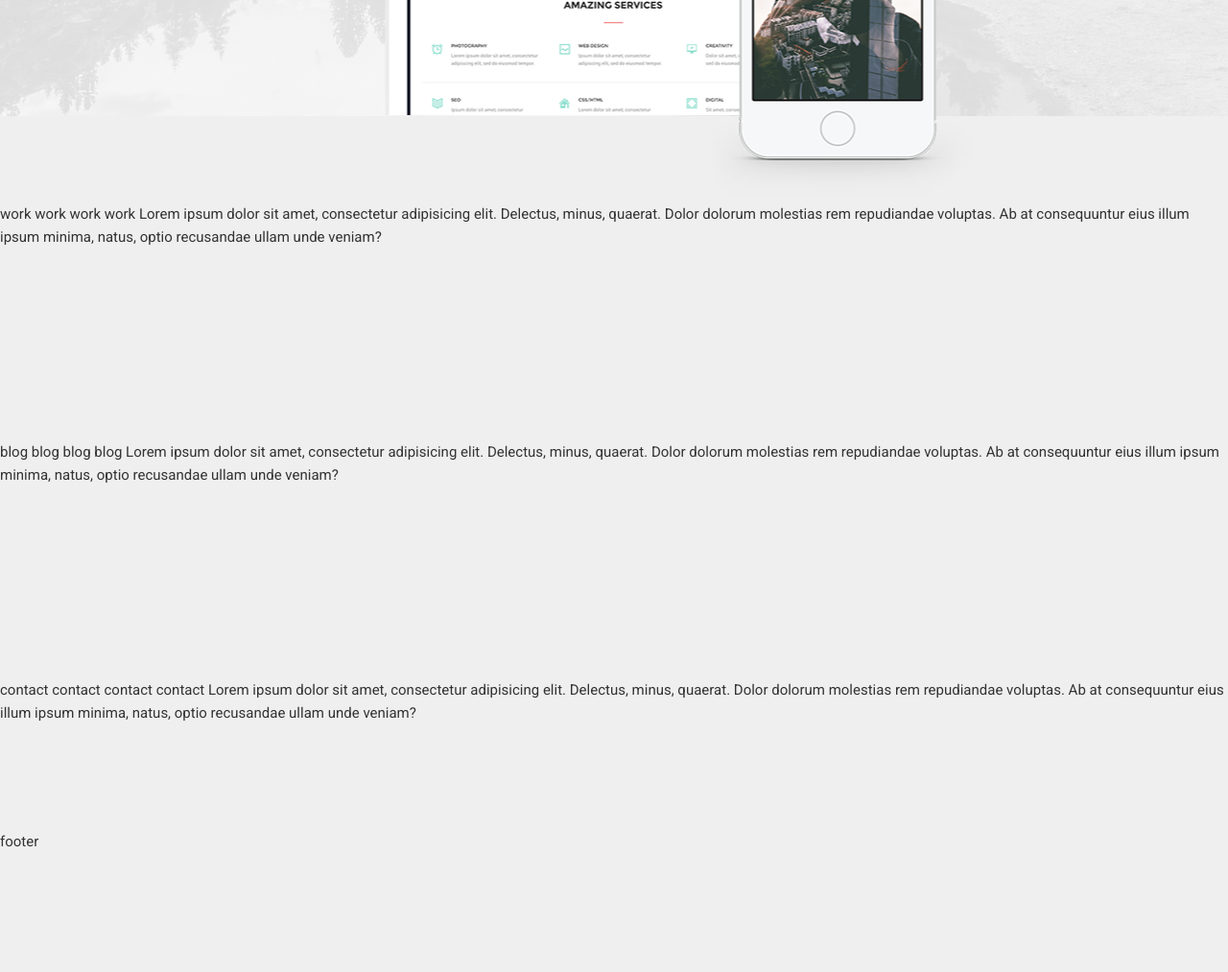
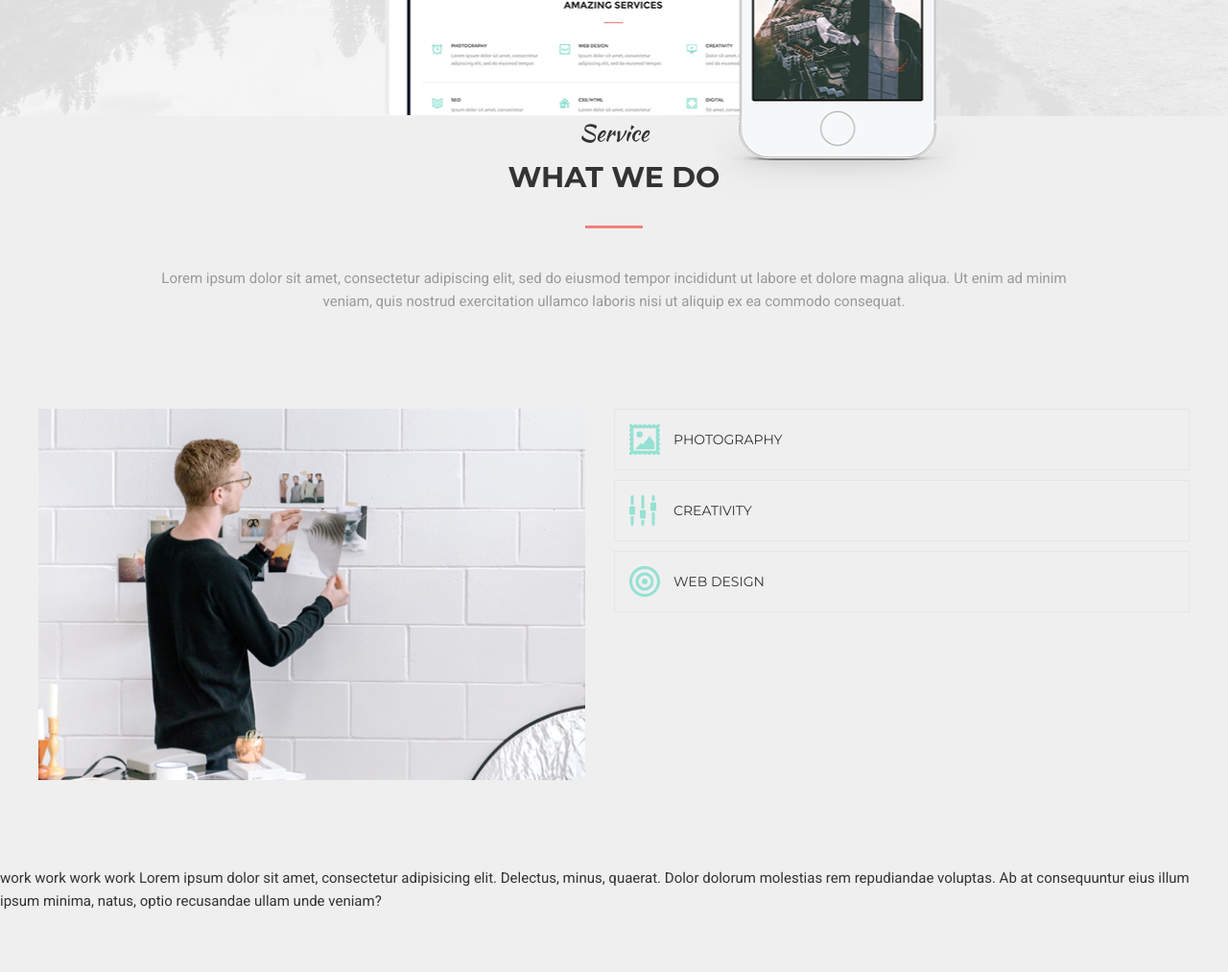
Before and after one commit to ivanchikap/glivera-mogo, a website: page src/index.html in a window 1280 px wide. Shown: the part 3400-4413 px from the top of the page at 96% size. Before the commit the page ends 4289 px from the top, so only its background shows below. Drawn offline with nearby package versions, Linux system fonts and the light colour scheme; files that its build step writes are made by us from their sources.

Commit message:
during wedo

```diff
--- /dev/null
+++ b/src/assets/scss/default-elements/_accordion.scss
@@ -0,0 +1,56 @@
+.accordion {
+  $root: &;
+
+  &__item {
+    border: 1px solid #e5e5e5;
+    padding: 1.5rem;
+
+    & + & {
+      margin-top: 1rem;
+    }
+
+    &.active {
+      #{$root} {
+        &__body {
+          display: block;
+          height: 3rem;
+        }
+      }
+    }
+  }
+
+  &__head {
+    display: flex;
+    align-items: center;
+    color: $black-text;
+    font-family: $montserrat;
+    font-size: 14px;
+    line-height: normal;
+    text-transform: uppercase;
+
+    &::before {
+      content: "";
+      display: block;
+      width: 32px;
+      height: 32px;
+      background-repeat: no-repeat;
+      background-size: contain;
+      margin-right: 1.4rem;
+    }
+
+    &--photography::before {
+      background-image: url(../images/wedo/photography.svg);
+    }
+    &--creativity::before {
+      background-image: url(../images/wedo/creativity.svg);
+    }
+    &--webdesign::before {
+      background-image: url(../images/wedo/webdesign.svg);
+    }
+  }
+
+  &__body {
+    display: none;
+    height: 0;
+  }
+}
--- a/src/assets/scss/default-elements/_all.scss
+++ b/src/assets/scss/default-elements/_all.scss
@@ -3,3 +3,4 @@
 @import "section";
 @import "btn";
 @import "card";
+@import "accordion";
--- a/src/assets/scss/style.scss
+++ b/src/assets/scss/style.scss
@@ -15,3 +15,4 @@
 @import "stat/stat";
 @import "services/services";
 @import "design/design";
+@import "wedo/wedo";
--- /dev/null
+++ b/src/assets/scss/wedo/_wedo.scss
@@ -0,0 +1,20 @@
+.wedo {
+
+  &__content {
+    display: flex;
+    flex-wrap: wrap;
+  }
+
+  &__img {
+    width: 50%;
+    padding-right: 3rem;
+
+    img {
+      @extend .img-cover;
+    }
+  }
+
+  &__accordion-wrapper {
+    width: 50%;
+  }
+}
--- a/src/index.html
+++ b/src/index.html
@@ -164,6 +164,47 @@ title: Home
 </section>
 <!--/design-->
 
+<section class="wedo">
+    <div class="container">
+        <header class="section__header">
+            <div class="section__subtitle">Service</div>
+            <h2 class="section__title">what we do</h2>
+            <p class="section__description">Lorem ipsum dolor sit amet, consectetur adipiscing elit, sed do eiusmod tempor incididunt ut labore et dolore magna aliqua. Ut enim ad minim veniam, quis nostrud exercitation ullamco laboris nisi ut aliquip ex ea commodo consequat. </p>
+        </header>
+        <!--  /section__header-->
+        <div class="wedo__content">
+            <div class="wedo__img">
+                <img src="assets/images/wedo/wedo.jpg" alt="wedo image">
+            </div>
+            <div class="wedo__accordion-wrapper">
+                <div class="accordion">
+                    <div class="accordion__item">
+                        <div class="accordion__head accordion__head--photography">Photography</div>
+                        <p class="accordion__body">
+                            Lorem ipsum dolor sit amet, consectetur adipiscing elit, sed do eiusmod tempor incididunt ut labore et dolore magna aliqua. Ut enim ad minim veniam, quis nostrud exercitation ullamco laboris nisi ut aliquip ex ea commodo consequat. Duis aute irure dolor in reprehenderit in voluptate velit esse cillum dolore eu fugiat nulla pariatur. Excepteur sint occaecat cupidatat non proident, sunt in culpa qui officia deserunt mollit anim id est laborum.
+                        </p>
+                    </div>
+                    <!-- /accordion__item-->
+                    <div class="accordion__item">
+                        <div class="accordion__head accordion__head--creativity">creativity</div>
+                        <p class="accordion__body">
+                            Lorem ipsum dolor sit amet, consectetur adipiscing elit, sed do eiusmod tempor incididunt ut labore et dolore magna aliqua. Ut enim ad minim veniam, quis nostrud exercitation ullamco laboris nisi ut aliquip ex ea commodo consequat. Duis aute irure dolor in reprehenderit in voluptate velit esse cillum dolore eu fugiat nulla pariatur. Excepteur sint occaecat cupidatat non proident, sunt in culpa qui officia deserunt mollit anim id est laborum.
+                        </p>
+                    </div>
+                    <!-- /accordion__item-->
+                    <div class="accordion__item">
+                        <div class="accordion__head accordion__head--webdesign">web design</div>
+                        <p class="accordion__body">
+                            Lorem ipsum dolor sit amet, consectetur adipiscing elit, sed do eiusmod tempor incididunt ut labore et dolore magna aliqua. Ut enim ad minim veniam, quis nostrud exercitation ullamco laboris nisi ut aliquip ex ea commodo consequat. Duis aute irure dolor in reprehenderit in voluptate velit esse cillum dolore eu fugiat nulla pariatur. Excepteur sint occaecat cupidatat non proident, sunt in culpa qui officia deserunt mollit anim id est laborum.
+                        </p>
+                    </div>
+                    <!-- /accordion__item-->
+                </div>
+            </div>
+        </div>
+    </div>
+</section>
+<!--/wedo-->
 
 <section class="work section" id="work">
     work work work work
```
Also changed, not shown: src/assets/images/wedo/creativity.svg (added), src/assets/images/wedo/photography.svg (added), src/assets/images/wedo/webdesign.jpg (added), src/assets/images/wedo/webdesign.svg (added), src/assets/images/wedo/wedo.jpg (added).
